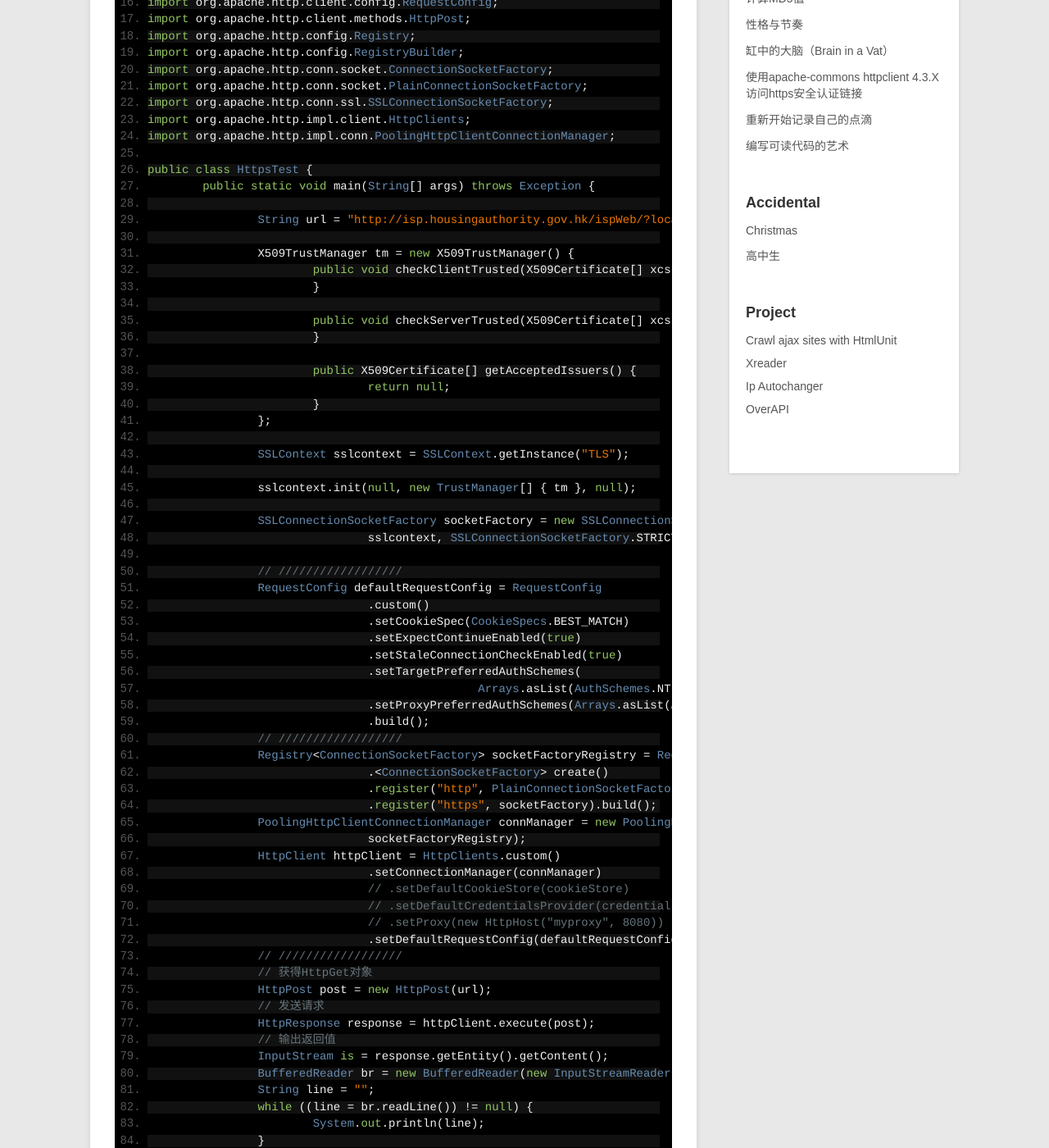
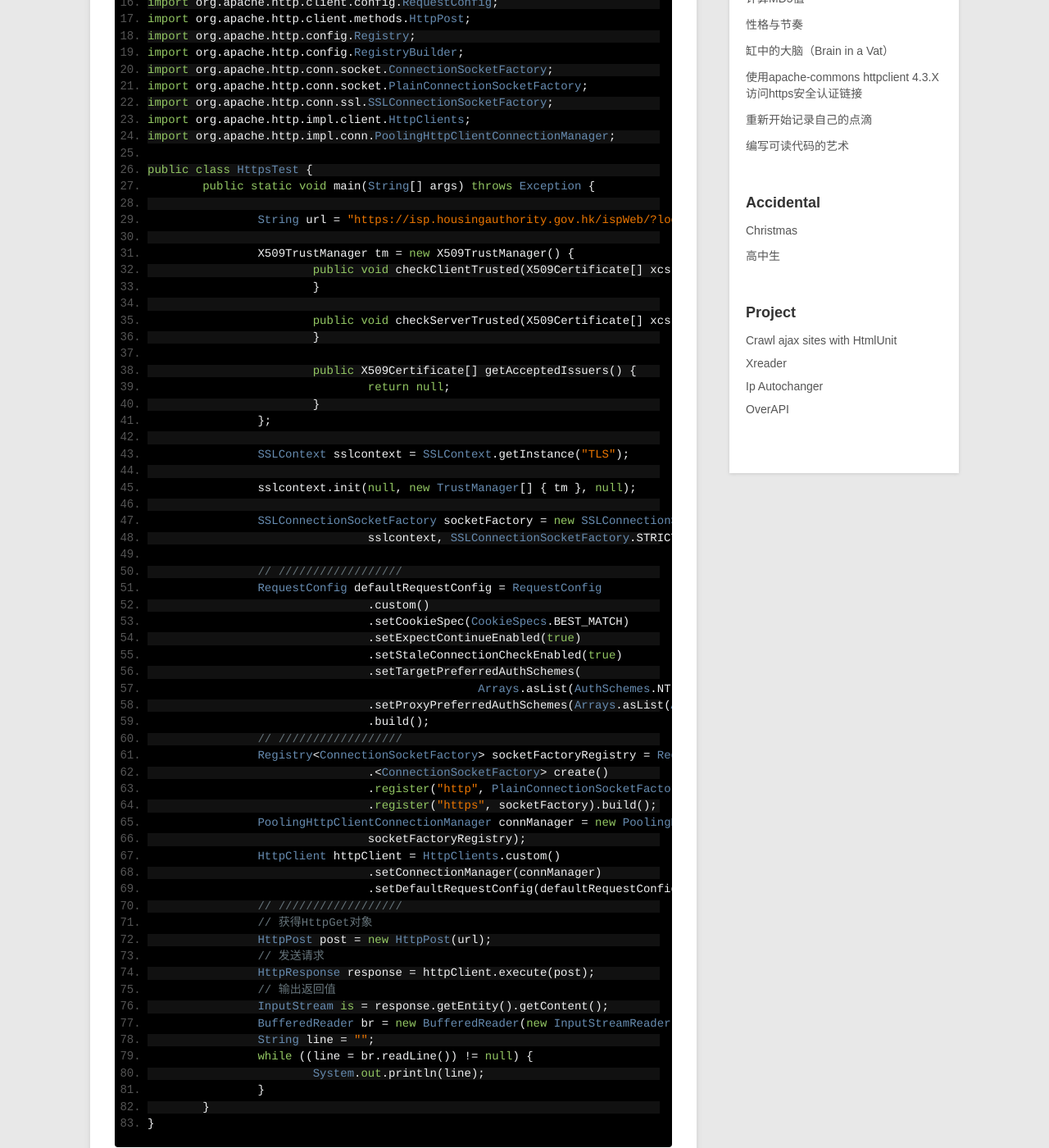
Before and after one commit to cidisk/cidisk.github.io, a Jekyll site: the page built from _posts/blog/2013-11-08-visit-https-without-auth.md, in a window 1280 px wide and 1400 px high, scrolled down 799 px. Shown: the whole window at 82% size. Built offline with Jekyll 4.4.1, drawn with Linux system fonts in a browser that asks for light colours; Markdown is read by kramdown in place of the engine named in the settings; comment, search, counter and statistics services are not loaded; some of the changed lines change nothing that is shown.

Commit message:
Updated 2013-11-08-visit-https-without-auth.md

```diff
--- a/_posts/blog/2013-11-08-visit-https-without-auth.md
+++ b/_posts/blog/2013-11-08-visit-https-without-auth.md
@@ -1,8 +1,9 @@
 ---
 layout: post
-title: 使用apache-commons httpclient 4.3.X访问https安全认证链接
+title: "使用apache-commons httpclient 4.3.X访问https安全认证链接"
 description: 需要使用httpclient访问一些需要证书的安全链接，却发现网上基本都是在老的3.X版本的httpclient上的实现。
 category: blog
+published: true
 ---
 
 占位编辑
@@ -39,7 +40,7 @@
 	public class HttpsTest {
 		public static void main(String[] args) throws Exception {
 
-			String url = "http://isp.housingauthority.gov.hk/ispWeb/?locale=zh_HK";
+			String url = "https://isp.housingauthority.gov.hk/ispWeb/?locale=zh_HK";
 
 			X509TrustManager tm = new X509TrustManager() {
 				public void checkClientTrusted(X509Certificate[] xcs, String string) {
@@ -79,9 +80,6 @@
 					socketFactoryRegistry);
 			HttpClient httpClient = HttpClients.custom()
 					.setConnectionManager(connManager)
-					// .setDefaultCookieStore(cookieStore)
-					// .setDefaultCredentialsProvider(credentialsProvider)
-					// .setProxy(new HttpHost("myproxy", 8080))
 					.setDefaultRequestConfig(defaultRequestConfig).build();
 			// //////////////////
 			// 获得HttpGet对象
```
